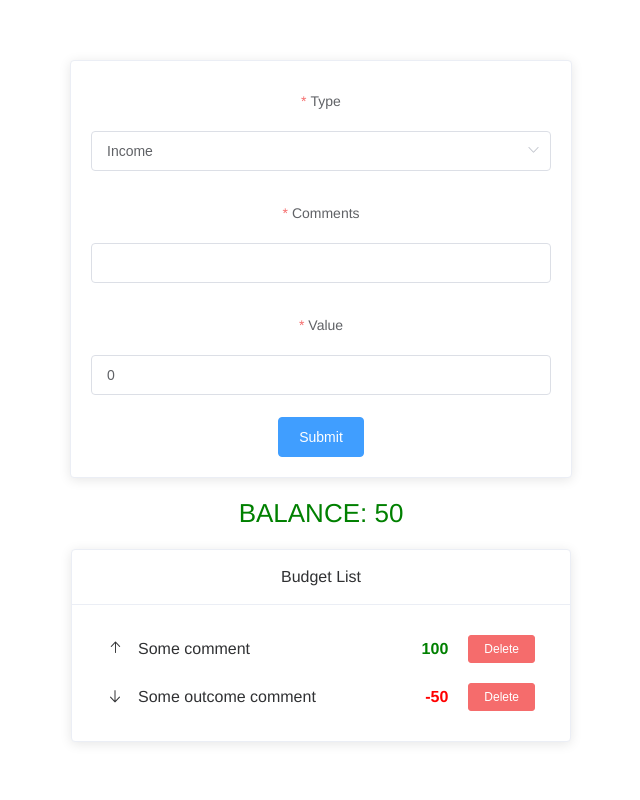
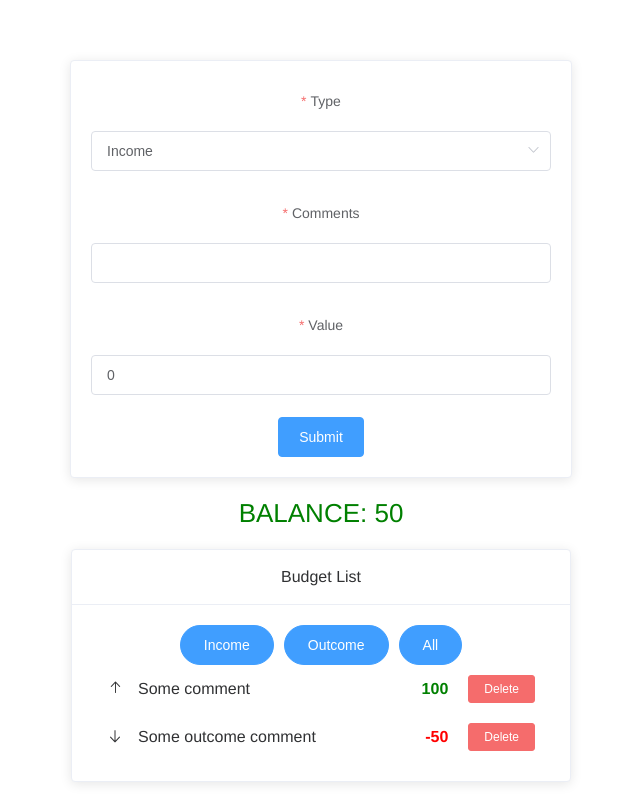
Before and after one commit to EvgenKham/Budget_app, a Vue app: page / in a window 1280 px wide. Shown: the whole page, without its empty margins (319-959 px from the left). Built offline with nearby package versions, Linux system fonts and the light colour scheme; the HTML template or start-up script is replaced by a standard one.

Commit message:
fihish sixth task

```diff
--- a/src/App.vue
+++ b/src/App.vue
@@ -2,7 +2,10 @@
   <div id="app">
     <Form @submitForm="onSubmit"></Form>
     <TotalBalance :total="totalBalance"></TotalBalance>
-    <BudgetList :list="list" @deleteItem="onDeleteItem"></BudgetList>
+    <BudgetList
+      :list="list"
+      @deleteItem="onDeleteItem">
+    </BudgetList>
   </div>
 </template>
 
@@ -33,6 +36,10 @@ export default {
         id: 2,
       },
     },
+    sortedList: {
+      type: Object,
+      default: () => ({}),
+    },
   }),
   computed: {
     totalBalance() {
@@ -40,7 +47,7 @@ export default {
         (acc, item) => acc + item.value,
         0
       );
-    }
+    },
   },
   methods: {
     onDeleteItem(id) {
@@ -53,7 +60,7 @@ export default {
       };
 
       this.$set(this.list, newObj.id, newObj);
-    }
+    },
   }
 }
 </script>
--- a/src/components/BudgetList.vue
+++ b/src/components/BudgetList.vue
@@ -2,8 +2,17 @@
   <div class="budget-list-wrap">
     <el-card :header="header">
       <template v-if="!isEmpty">
-        <div v-for="(item, prop) in list" :key="prop">
-          <BudgetListItem :item="item" @deleteItem="deleteItem"></BudgetListItem>
+        <div class="btn-sort">
+          <el-button type="primary" round @click="onSortList('INCOME')">Income</el-button>
+          <el-button type="primary" round @click="onSortList('OUTCOME')">Outcome</el-button>
+          <el-button type="primary" round @click="onSortList('ALL')">All</el-button>
+        </div>
+
+        <div v-for="(item, prop) in sortedList" :key="prop">
+          <BudgetListItem
+            :item="item"
+            @deleteItem="deleteItem">
+          </BudgetListItem>
         </div>
       </template>
       <el-alert v-else type="info" :title="emptyTitle" :closable="false"/>
@@ -28,7 +37,11 @@ export default {
   data: () => ({
     header: 'Budget List',
     emptyTitle: 'Empty List',
+    sortedList: {},
   }),
+  created() {
+    this.onSortList('ALL');
+  },
   computed: {
     isEmpty() {
       return !Object.keys(this.list).length;
@@ -37,7 +50,19 @@ export default {
   methods: {
     deleteItem(id) {
       this.$emit('deleteItem', id);
-    }
+    },
+    onSortList (type) {
+      // converting the object to the array because method 'filter' is working only with arrays
+      const listAll = Object.values(this.list);
+
+      if(type === 'ALL') {
+        this.sortedList = this.list;
+      } else {
+        const resultArr = listAll.filter( item => item.type === type );
+        // converting the array to the object because in start 'sortedList' is object (This isn't necessary)
+        this.sortedList = { ...resultArr };
+      }
+    },
   }
 }
 </script>
--- a/src/components/Form.vue
+++ b/src/components/Form.vue
@@ -40,17 +40,22 @@ export default {
     onSubmit() {
       this.$refs.addItemForm.validate((valid) => {
         if(valid) {
-          const budgetInputType = this.formData.type.toLowerCase();
-          const spend = 'outcome';
-          //Add a sign "-", if the input value "Outcome" doesn't have it
-          if(budgetInputType === spend){
-            this.formData.value = -(this.formData.value);
-          }
-
+          this.formData.value = this.isCorrectSign();
           this.$emit('submitForm', { ...this.formData });
           this.$refs.addItemForm.resetFields();
         }
       });
+    },
+
+    //Add a sign "-", if the input value "Outcome" doesn't have it
+    isCorrectSign(){
+      const budgetInputType = this.formData.type.toLowerCase();
+      const spend = 'outcome';
+      let value = this.formData.value;
+        if(budgetInputType === spend){
+          value = -(this.formData.value);
+        }
+      return value;
     }
   }
 }
```
Also changed, not shown: src/components/BudgetListItem.vue (+4 -6 lines).
